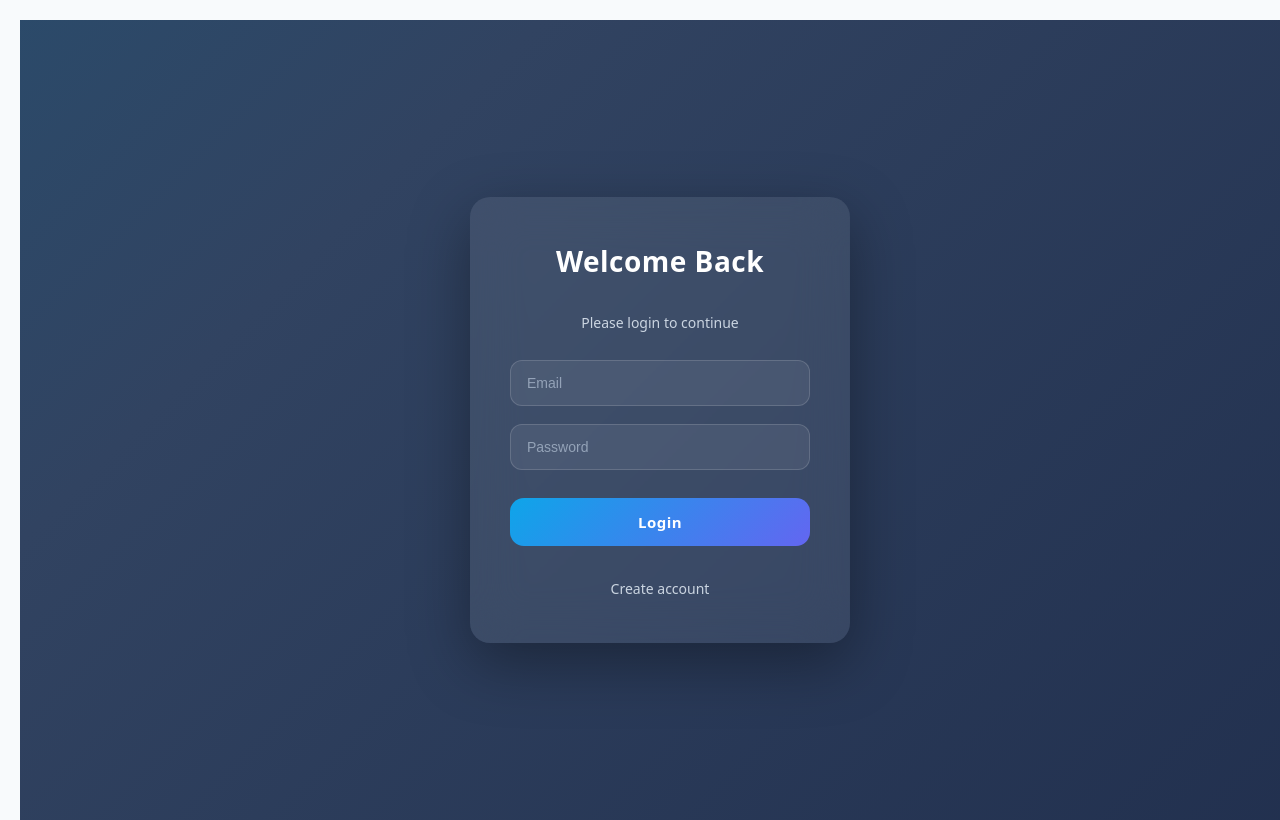
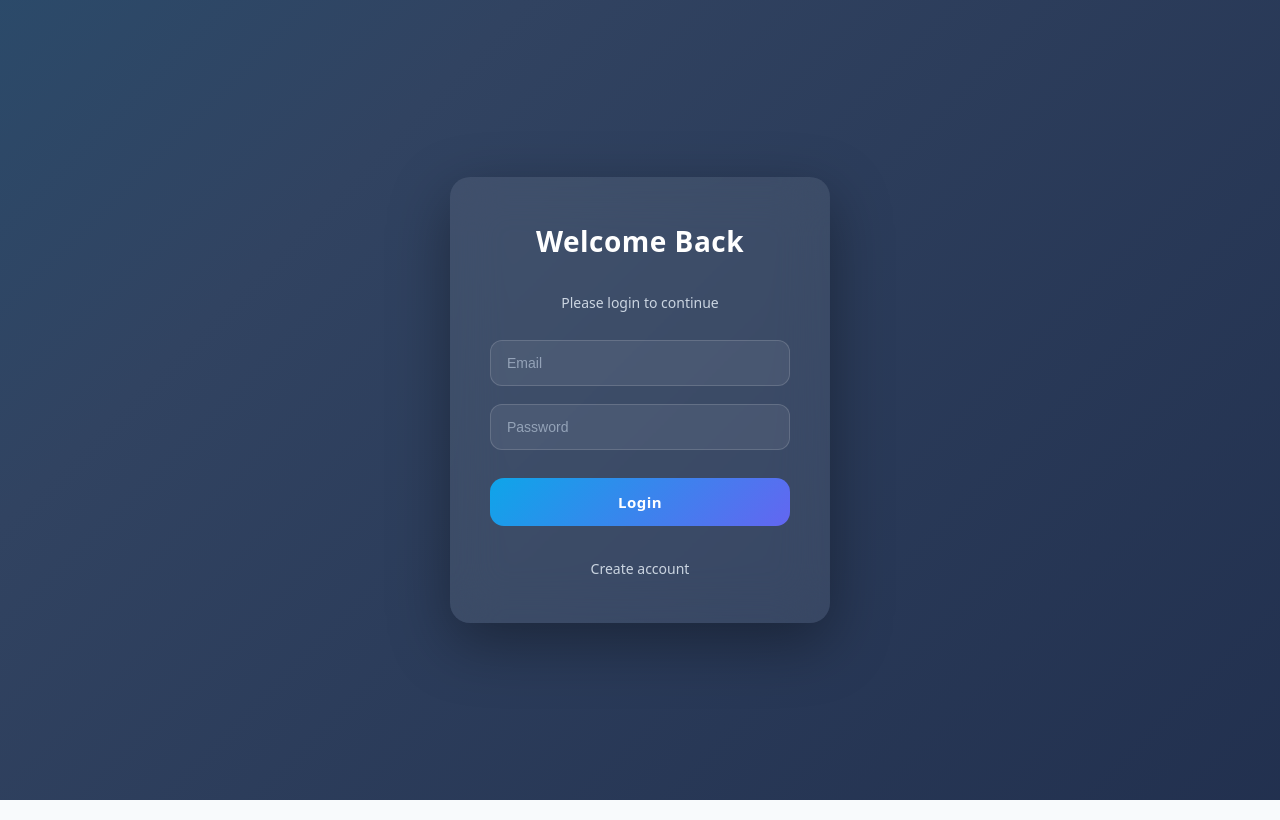
Before and after one commit to YanStrike2025/CloudflarePageTest, a React (Vite) app: page / in a window 1280 px wide. Built offline with nearby package versions, Linux system fonts and the light colour scheme.

Commit message:
update 2 5.3.26

```diff
--- a/src/assets/Home/Home.css
+++ b/src/assets/Home/Home.css
@@ -25,13 +25,13 @@
 }
 
 .home-container::before {
-  background: #0ea5e9;
+  background: #1086bd;
   top: -100px;
   left: -100px;
 }
 
 .home-container::after {
-  background: #6366f1;
+  background: #595bd1;
   bottom: -100px;
   right: -100px;
 }
--- a/src/assets/Loggin/Loggin.css
+++ b/src/assets/Loggin/Loggin.css
@@ -1,5 +1,5 @@
 body {
-    margin: 20px;
+    margin: 0px;
 }
 
 /* Full screen animated gradient background */
```
